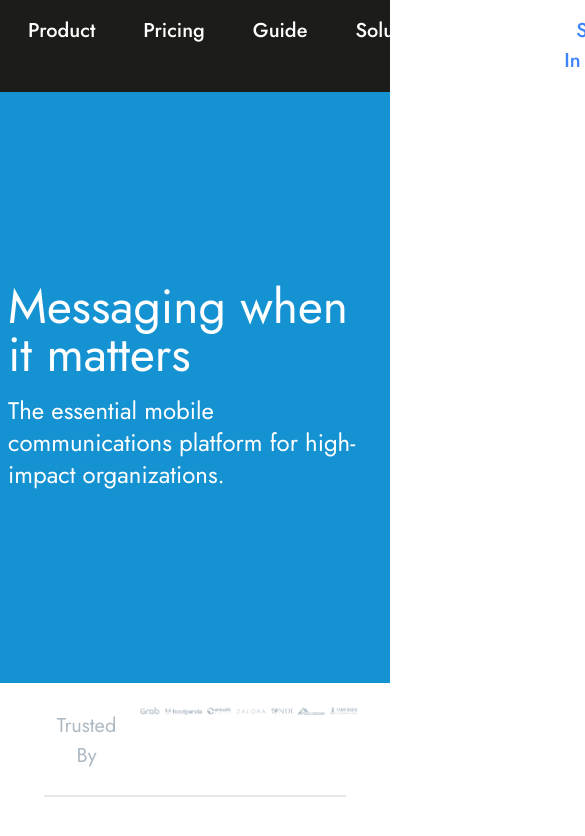
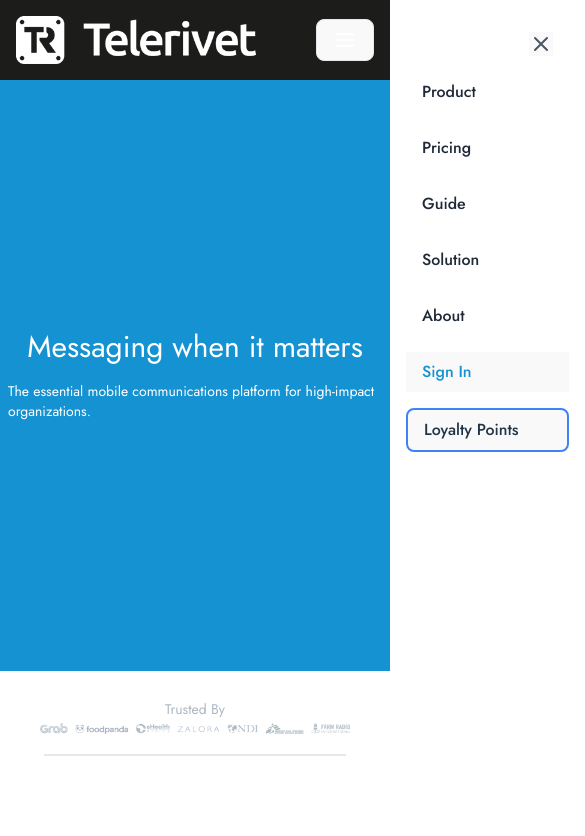
Before and after one commit to sAakib13/React-Loyalty, a React (Vite) app in the folder frontend/: page / in a window 390 px wide. Shown: the top 836 px of the page, 585 px wide, since content can reach past the window. Built offline with nearby package versions, Linux system fonts and the light colour scheme.

Commit message:
telerivet website mobile design

```diff
--- a/frontend/src/component/Brands/Brands.jsx
+++ b/frontend/src/component/Brands/Brands.jsx
@@ -4,9 +4,9 @@
 const Brands = () => {
     return (
         <div className='m-6 '>
-            <div className='flex item-center justify-center m-4'>
-                <h2 className='text-tiny text-center text-light px-6 py-1'>Trusted By</h2>
-                <img className="w-[70%] h-[70%]" src={clientlogo} alt='client-logo' />
+            <div className='flex item-center justify-center m-4 lg:flex-row md:flex-col sm:flex-col'>
+                <h2 className='lg:text-tiny text-center text-light px-6 py-1 md:text-sm sm:text-sm'>Trusted By</h2>
+                <img className="lg:w-[70%] lg:h-[70%] md:w-[100%] md:h-[100%] sm:w-[100%] sm:h-[100%]" src={clientlogo} alt='client-logo' />
             </div>
             <div className='border-b-2 border-black-500 m-5'></div>
         </div>
--- a/frontend/src/component/Header/Header.jsx
+++ b/frontend/src/component/Header/Header.jsx
@@ -1,78 +1,147 @@
-import React from "react";
+import React, { useState } from "react";
 import logo from "../../assets/telerivetlogo.webp";
 import { useNavigate } from "react-router-dom";
+import { Drawer, Button } from "flowbite-react";
 
 const Header = () => {
-  const navigate = useNavigate(); // Initialize the navigation hook
+  const navigate = useNavigate();
+  const [isOpen, setIsOpen] = useState(false); // Control Drawer visibility
+
+  const handleClose = () => setIsOpen(false);
+
   return (
     <header className="bg-dark p-4">
-      <div className="flex items-center justify-around">
+      <div className="flex items-center justify-between max-w-7xl mx-auto">
         {/* Logo Section */}
-        <div className="flex items-center justify-between">
-          <img src={logo} alt="logo" className="h-12 w-auto"></img>
+        <div>
+          <img src={logo} alt="Telerivet Logo" className="lg:h-12 w-auto sm:h-12 md:h-5" />
         </div>
 
-        {/* Navigation Section */}
-        <nav>
-          <ul className="flex space-x-6">
+        {/* Desktop Navigation */}
+        <nav className="hidden md:block">
+          <ul className="flex space-x-6 items-center">
+            {[
+              { name: "Product", href: "#product" },
+              { name: "Pricing", href: "#pricing" },
+              { name: "Guide", href: "#guide" },
+              { name: "Solution", href: "#solution" },
+              { name: "About", href: "#about" },
+            ].map((item) => (
+              <li key={item.name}>
+                <a
+                  href={item.href}
+                  className="hover:bg-primary hover:text-white px-4 py-2 rounded-lg transition duration-200 text-white lg:text-tiny sm:text-sm"
+                >
+                  {item.name}
+                </a>
+              </li>
+            ))}
             <li>
-              <a
-                href="#product"
-                className="hover:bg-primary hover:text-white text-tiny px-3 py-2 text-white"
+              <button
+                className="text-blue-500 px-4 py-2 lg:text-tiny sm:text-sm"
+                onClick={() => navigate("/signin")}
               >
-                Product
-              </a>
+                Sign In
+              </button>
             </li>
             <li>
-              <a
-                href="#pricing"
-                className="hover:bg-primary  hover:text-white text-tiny px-3 py-2 text-white"
-              >
-                Pricing
-              </a>
-            </li>
-            <li>
-              <a
-                href="#guide"
-                className="hover:bg-primary hover:text-white text-tiny px-3 py-2 text-white"
-              >
-                Guide
-              </a>
-            </li>
-            <li>
-              <a
-                href="#solution"
-                className="hover:bg-primary hover:text-white text-tiny px-3 py-2 text-white"
-              >
-                Solution
-              </a>
-            </li>
-            <li>
-              <a
-                href="#about"
-                className="hover:bg-primary hover:text-white text-tiny px-3 py-2 text-white"
-              >
-                About
-              </a>
-            </li>
-            <li>
-              <a
-
-                className="text-tiny px-3 py-2 text-blue-500 cursor-pointer"
-              >
-                Sign In
-              </a>
-            </li>
-            <li>
-              <a
+              <button
                 onClick={() => navigate("/login")}
-                className="rounded-2xl border-2 border-blue-500 m-5 text-tiny px-3 py-2 text-white cursor-pointer  hover:text-white"
+                className="rounded-2xl border-2 border-blue-500 px-4 py-2 text-white hover:bg-blue-500 transition duration-300 lg:text-tiny sm:text-sm"
               >
                 Loyalty Points
-              </a>
+              </button>
             </li>
           </ul>
         </nav>
+
+        {/* Mobile Drawer Toggle */}
+        <Button onClick={() => setIsOpen(true)} className="md:hidden text-white">
+          {/* Hamburger Icon */}
+          <svg
+            className="w-6 h-6"
+            fill="none"
+            stroke="currentColor"
+            viewBox="0 0 24 24"
+            xmlns="http://www.w3.org/2000/svg"
+          >
+            <path
+              strokeLinecap="round"
+              strokeLinejoin="round"
+              strokeWidth={2}
+              d="M4 6h16M4 12h16M4 18h16"
+            />
+          </svg>
+        </Button>
+
+        {/* Drawer Component */}
+        <Drawer open={isOpen} onClose={handleClose} position="right" className="w-1/2">
+          {/* Custom Close Button */}
+          <div className="flex justify-end p-4">
+            <button onClick={handleClose} className="text-gray-600">
+              {/* Close (X) Icon */}
+              <svg
+                className="w-6 h-6"
+                fill="none"
+                stroke="currentColor"
+                viewBox="0 0 24 24"
+                xmlns="http://www.w3.org/2000/svg"
+              >
+                <path
+                  strokeLinecap="round"
+                  strokeLinejoin="round"
+                  strokeWidth={2}
+                  d="M6 18L18 6M6 6l12 12"
+                />
+              </svg>
+            </button>
+          </div>
+
+          {/* Drawer Navigation Items */}
+          <Drawer.Items>
+            <ul className="space-y-4">
+              {[
+                { name: "Product", href: "#product" },
+                { name: "Pricing", href: "#pricing" },
+                { name: "Guide", href: "#guide" },
+                { name: "Solution", href: "#solution" },
+                { name: "About", href: "#about" },
+              ].map((item) => (
+                <li key={item.name}>
+                  <a
+                    href={item.href}
+                    className="block px-4 py-2 text-gray-800 hover:bg-primary hover:text-white"
+                    onClick={handleClose}
+                  >
+                    {item.name}
+                  </a>
+                </li>
+              ))}
+              <li>
+                <button
+                  className="block w-full text-left px-4 py-2 text-primary hover:bg-primary hover:text-white font-medium"
+                  onClick={() => {
+                    navigate("/signin");
+                    handleClose();
+                  }}
+                >
+                  Sign In
+                </button>
+              </li>
+              <li>
+                <button
+                  className="block w-full text-left rounded-lg border-2 border-blue-500 px-4 py-2 hover:bg-primary hover:text-white transition duration-300 font-medium"
+                  onClick={() => {
+                    navigate("/login");
+                    handleClose();
+                  }}
+                >
+                  Loyalty Points
+                </button>
+              </li>
+            </ul>
+          </Drawer.Items>
+        </Drawer>
       </div>
     </header>
   );
--- a/frontend/src/component/Home/Home.jsx
+++ b/frontend/src/component/Home/Home.jsx
@@ -5,11 +5,11 @@
     return (
         <div>
             <div className="bg-primary h-[70vh] bg-cover bg-center" style={{ backgroundImage: `url(${clouds})` }}>
-                <div className="flex flex-col items-center justify-center  h-[70vh]">
-                    <h1 className=" text-white text-5xl p-2">
+                <div className="flex flex-col items-center justify-center h-[70vh] ">
+                    <h1 className=" text-white lg:text-5xl p-2 sm:text-3xl">
                         Messaging when it matters
                     </h1>
-                    <h4 className=" text-white text-2xl p-2">
+                    <h4 className=" text-white lg:text-2xl p-2 sm:text-sm">
                         The essential mobile communications platform for high-impact organizations.
                     </h4>
                 </div>
--- a/frontend/src/index.css
+++ b/frontend/src/index.css
@@ -20,7 +20,7 @@
   line-height: 1.1;
 }
 
-button {
+/* button {
   border-radius: 8px;
   border: 1px solid transparent;
   padding: 0.6em 1.2em;
@@ -37,13 +37,17 @@
 button:focus,
 button:focus-visible {
   outline: 4px auto -webkit-focus-ring-color;
-}
+} */
 /* Custom autofill styling */
 input:-webkit-autofill {
-  background-color: #e0f2fe !important; /* Light blue background */
-  color: #000 !important;               /* Text color */
-  -webkit-box-shadow: 0 0 0px 1000px #fdfcfc inset !important; /* Override autofill background */
-  transition: background-color 5000s ease-in-out 0s; /* Ensure autofill stays styled */
+  background-color: #e0f2fe !important;
+  /* Light blue background */
+  color: #000 !important;
+  /* Text color */
+  -webkit-box-shadow: 0 0 0px 1000px #fdfcfc inset !important;
+  /* Override autofill background */
+  transition: background-color 5000s ease-in-out 0s;
+  /* Ensure autofill stays styled */
 }
 
 @media (prefers-color-scheme: light) {
@@ -51,9 +55,11 @@
     color: #213547;
     background-color: #ffffff;
   }
+
   a:hover {
     color: #747bff;
   }
+
   button {
     background-color: #f9f9f9;
   }
--- a/frontend/tailwind.config.js
+++ b/frontend/tailwind.config.js
@@ -22,6 +22,12 @@
         xxl: "32px",                      // Custom extra-large font size
         huge: "68px",                     // Custom huge font size
       },
+      screens: {
+        sm: '320px',
+        md: '768px',
+        lg: '1024px',
+        xl: '1280px',
+      },
     },
   },
   plugins: [
```
